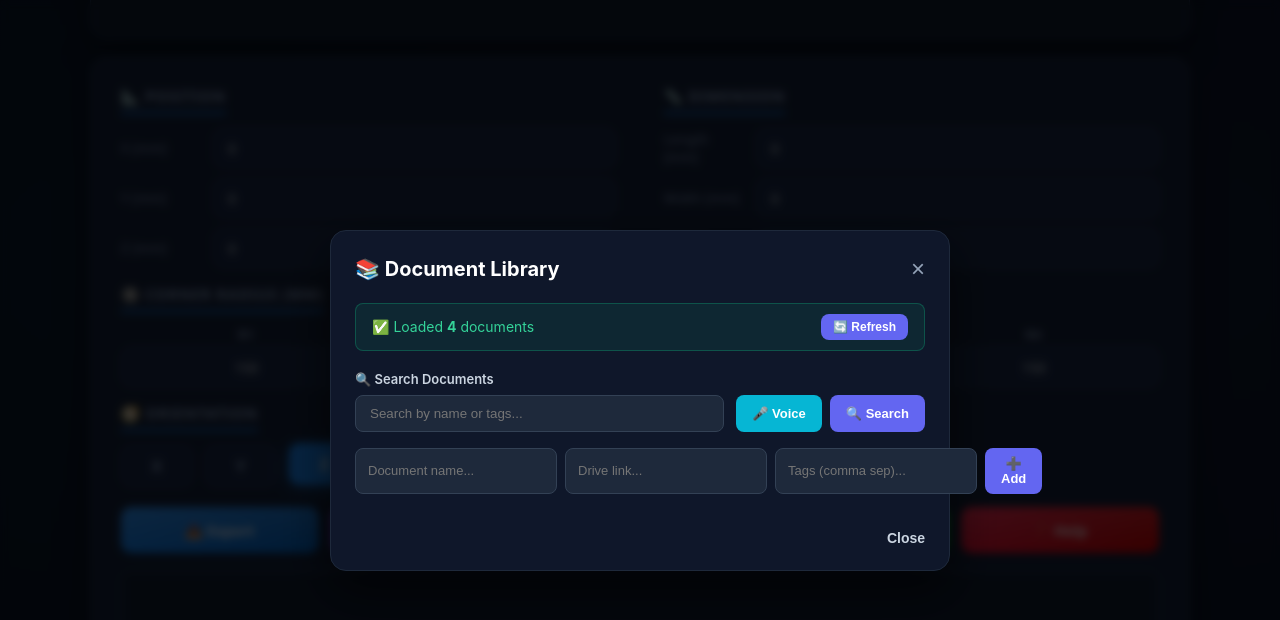
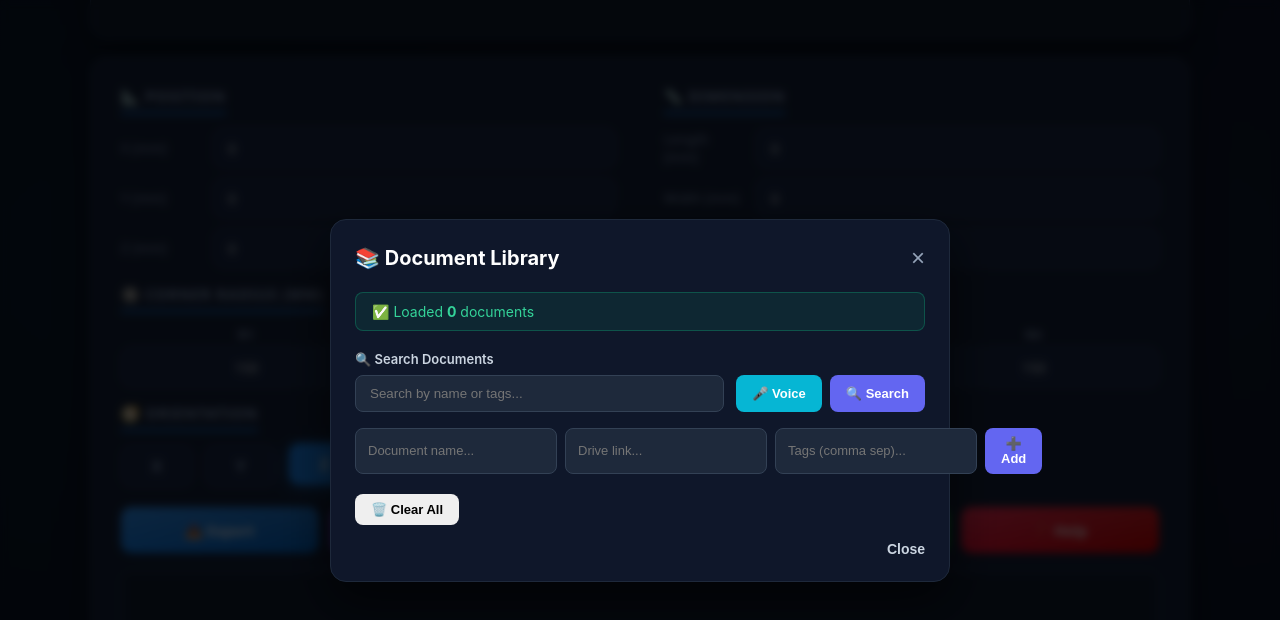
Before and after one commit to huynhhahuyentram/CREATE-3D-OPENING, a plain HTML site: page index.html in a window 1280 px wide. Both pictures are taken after a click on the button "📚 Library". Shown: the part 281-901 px from the top of the page. Drawn offline with Linux system fonts and the light colour scheme.

Commit message:
Update document library modal structure and labels

```diff
--- a/index.html
+++ b/index.html
@@ -84,6 +84,9 @@
 <!-- DOCUMENT LIBRARY MODAL -->
 <div id="libraryModal" class="modal-overlay">
     <div class="modal-content">
+        <!-- Input ẩn phục vụ cho tính năng Chỉnh sửa (Edit) -->
+        <input type="hidden" id="editingDocId" value="">
+
         <!-- Header -->
         <div class="modal-header">
             <h2>📚 Document Library</h2>
@@ -92,10 +95,9 @@
 
         <!-- Body -->
         <div class="modal-body">
-            <!-- Alert Status -->
+            <!-- Alert Status (Đã bỏ nút Refresh) -->
             <div class="status-alert">
-                <span>✅ Loaded <strong id="docCount">4</strong> documents</span>
-                <button class="btn btn-purple-sm" onclick="refreshDocs()">🔄 Refresh</button>
+                <span>✅ Loaded <strong id="docCount">0</strong> documents</span>
             </div>
 
             <!-- Search Bar Section -->
@@ -110,21 +112,31 @@
                 </div>
             </div>
 
-            <!-- Add Document Form -->
+            <!-- Add / Edit Document Form -->
             <div class="add-doc-form">
                 <input type="text" id="docNameInput" placeholder="Document name...">
                 <input type="text" id="docLinkInput" placeholder="Drive link...">
                 <input type="text" id="docTagsInput" placeholder="Tags (comma sep)...">
-                <button class="btn btn-purple" onclick="addDocument()">➕ Add</button>
+                <div class="form-btn-group">
+                    <button class="btn btn-purple" id="saveDocBtn" onclick="addDocument()">➕ Add</button>
+                    <button class="btn btn-cancel-edit" id="cancelEditBtn" onclick="cancelEdit()" style="display: none;">Cancel</button>
+                </div>
             </div>
 
-            <!-- Document List -->
-            <div class="doc-list" id="docList">
-                <!-- Javascript sẽ render danh sách ở đây -->
+            <!-- Document List Box -->
+            <div class="doc-list-wrapper">
+                <div class="doc-list" id="docList">
+                    <!-- Javascript sẽ render danh sách ở đây -->
+                </div>
+
+                <!-- Footer của danh sách chứa nút Clear All -->
+                <div class="doc-list-footer">
+                    <button class="btn btn-delete-sm" onclick="clearAllDocs()">🗑️ Clear All</button>
+                </div>
             </div>
         </div>
 
-        <!-- Footer -->
+        <!-- Modal Footer -->
         <div class="modal-footer">
             <button class="btn-text-close" onclick="closeLibraryModal()">Close</button>
         </div>
```
